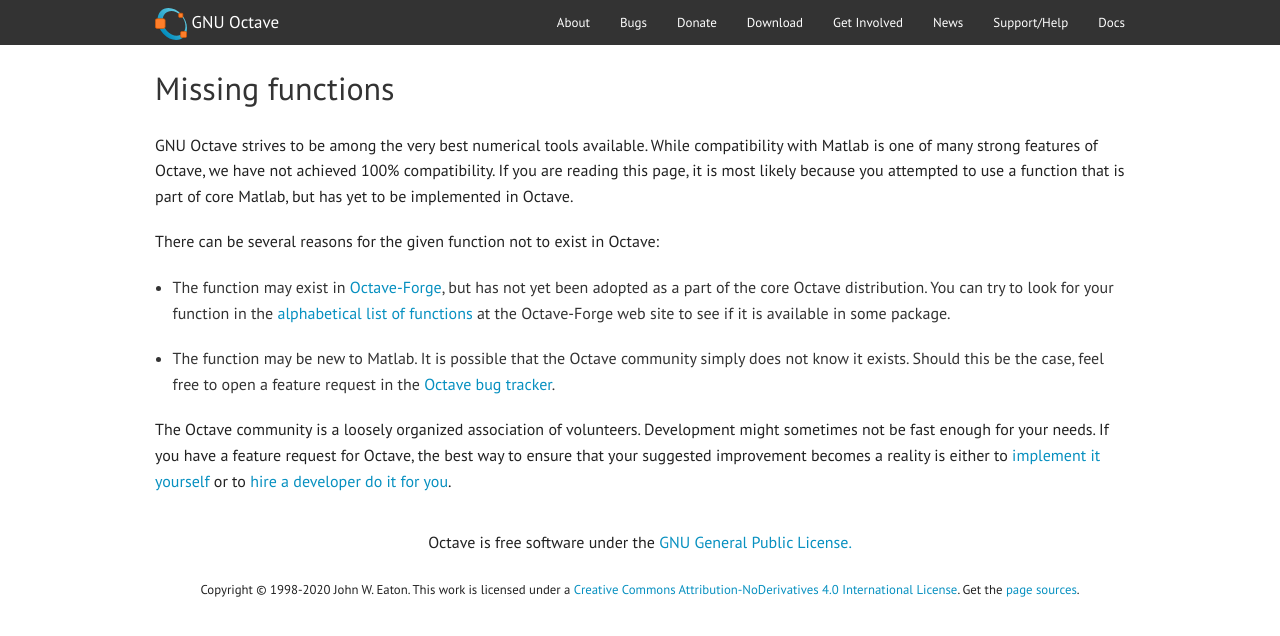
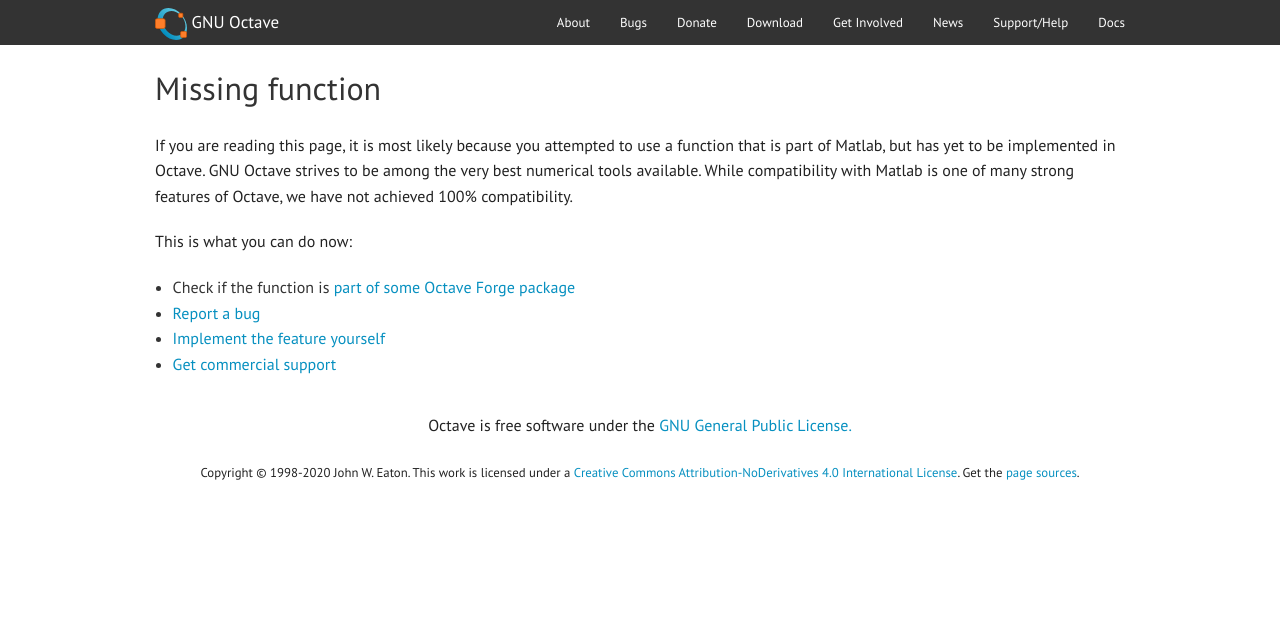
Before and after one commit to gnu-octave/gnu-octave.github.io, a Jekyll site: the page built from missing.md, in a window 1280 px wide. Shown: the top 636 px of the page. Built offline with Jekyll 4.4.1, drawn with Linux system fonts in a browser that asks for light colours.

Commit message:
* missing.md: Overhaul and reduce page.

```diff
--- a/missing.md
+++ b/missing.md
@@ -1,36 +1,21 @@
 ---
 layout: page
-title: Missing functions
+title: Missing function
 menu: false
 ---
 
+If you are reading this page,
+it is most likely because you attempted to use a function
+that is part of Matlab,
+but has yet to be implemented in Octave.
 GNU Octave strives to be among the very best numerical tools available.
 While compatibility with Matlab is one of many strong features of Octave,
 we have not achieved 100% compatibility.
-If you are reading this page, it is most likely because you attempted to
-use a function that is part of core Matlab, but has yet to be implemented
-in Octave.
 
-There can be several reasons for the given function not to exist in Octave:
+This is what you can do now:
 
-- The function may exist in [Octave-Forge][1], but has not yet been adopted
-  as a part of the core Octave distribution.  You can try to look for your
-  function in the [alphabetical list of functions][2] at the Octave-Forge
-  web site to see if it is available in some package.
-
-- The function may be new to Matlab.  It is possible that the Octave
-  community simply does not know it exists.  Should this be the case,
-  feel free to open a feature request in the [Octave bug tracker][3].
-
-
-The Octave community is a loosely organized association of volunteers.
-Development might sometimes not be fast enough for your needs.
-If you have a feature request for Octave, the best way to ensure that your
-suggested improvement becomes a reality is either to [implement it yourself][4]
-or to [hire a developer do it for you][5].
-
-[1]: {{ site.sourceforge_url }}
-[2]: {{ site.sourceforge_url }}/functions_by_alpha.php
-[3]: {{ site.bugs_url }}
-[4]: {{ "get-involved.html" | relative_url }}
-[5]: {{ "commercial-support.html" | relative_url }}
+- Check if the function is
+  [part of some Octave Forge package]({{ site.sourceforge_url }}/functions_by_alpha.php)
+- [Report a bug]({{ "bugs.html" | relative_url }})
+- [Implement the feature yourself]({{ "get-involved.html" | relative_url }})
+- [Get commercial support]({{ "commercial-support.html" | relative_url }})
```
